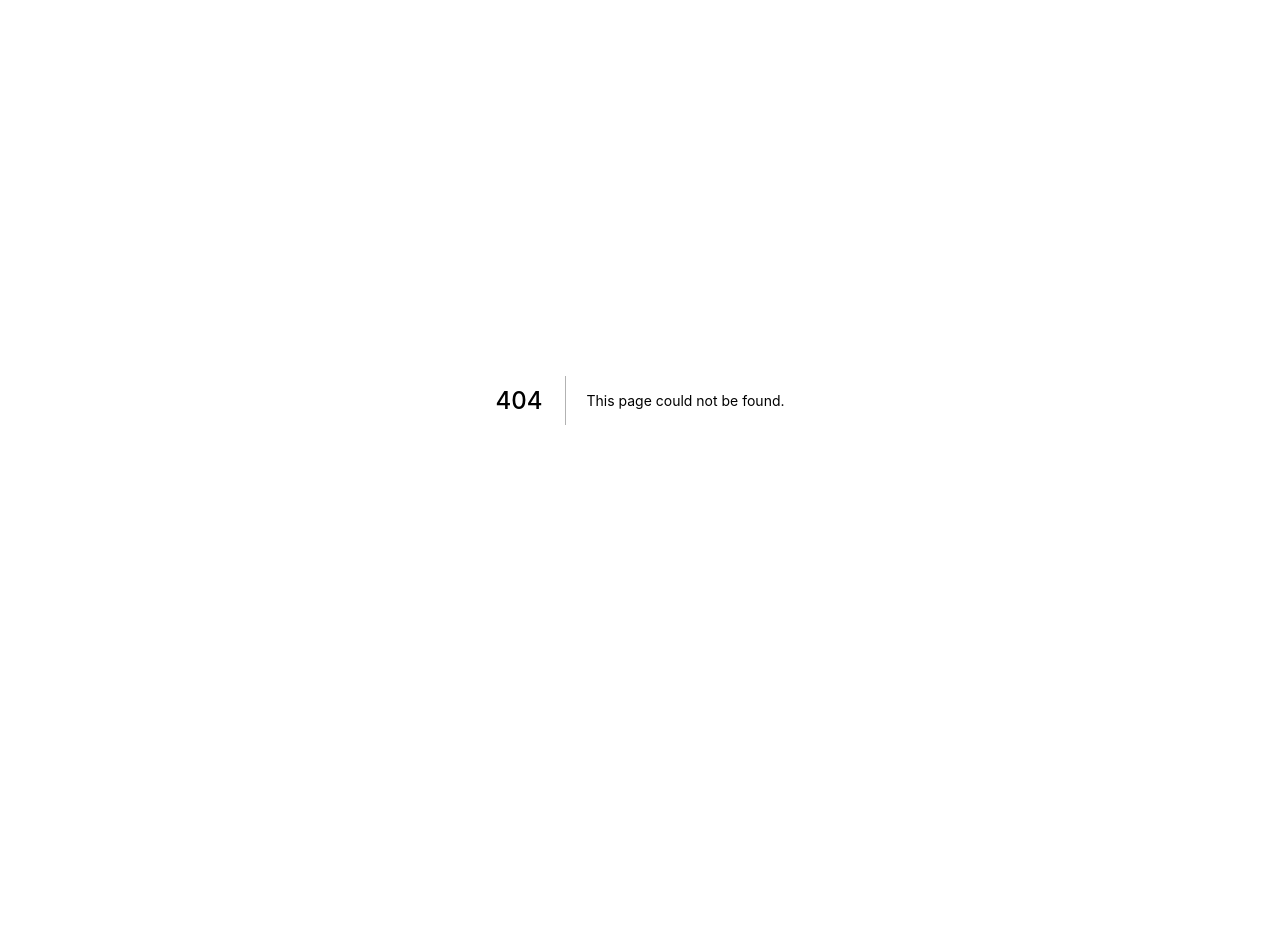
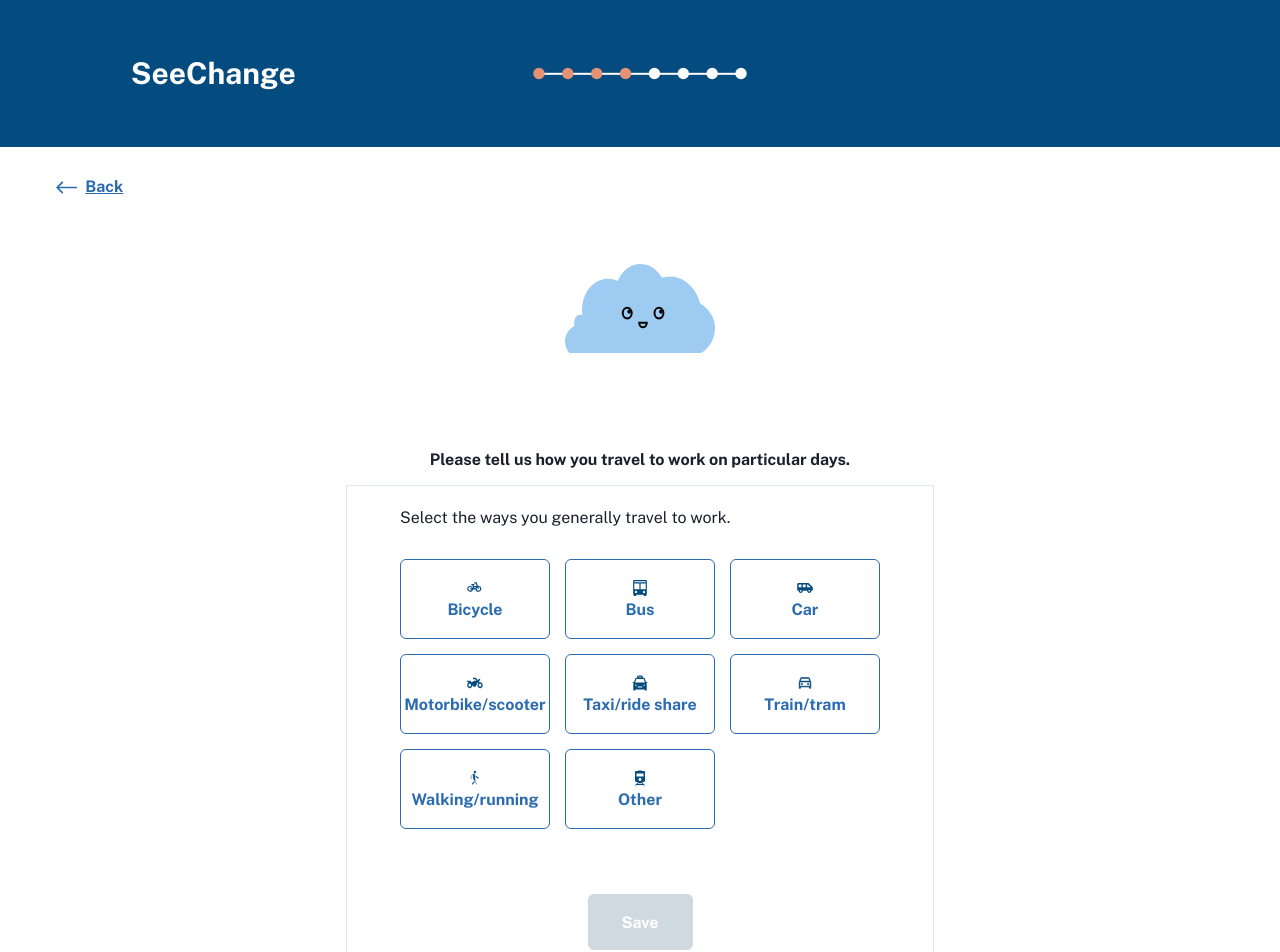
Before and after one commit to CodeforAustralia/council-emissions-calculator, a Next.js app: page /form/TravelMethodButtonsV2 in a window 1280 px wide. Before the commit this address had no page. Shown: the top 952 px of the page. Before the commit the page ends 800 px from the top, so only its background shows below. Built offline with nearby package versions, Linux system fonts and the light colour scheme.

Commit message:
TravelmethodButtons V2 states are controled within as the case the whole code is for travelMethod.

```diff
--- /dev/null
+++ b/pages/form/TravelMethodButtonsV2.jsx
@@ -0,0 +1,181 @@
+import ContinueButton, {
+    BackButton,
+  } from "../../components/LinkButton/LinkButton";
+  import { useState } from "react";
+  import {
+    Box,
+    Button,
+    Heading,
+    Text,
+    Flex,
+    SimpleGrid,
+    Icon,
+    Container,
+    Center,
+  } from "@chakra-ui/react";
+  import Layout from "../../components/Layout/Layout";
+  import useForm from "../../components/FormProvider";
+  import { modesOfTransport } from "../../utils/constants";
+  import { transportIcon } from "../../utils/constants";
+  import Counter from "../../components/TravelMethodButtons/CounterCarpool";
+  import Q4Progress from "../../public/images/progress-bar/travelMethodSelection-progress-dots.svg";
+  import Q4Cloud from "../../public/images/clouds/cloud-travelMethodSelection.svg";
+  import { useRouter } from "next/router";
+  import { sendLogs } from "../../utils/sendLogs";
+
+  const CP = "Carpool";
+
+  export default function TravelMethod() {
+    const { answers, setAnswers } = useForm();
+
+    const [transportMode, setTransportMode] = useState(
+      answers.mainTransportMode || []
+    );
+
+    const [show, setShow] = useState(false);
+    const saveAnswers = () =>
+      setAnswers((prev) => ({ ...prev, mainTransportMode: transportMode }));
+    const [count, setCount] = useState(0);
+
+    // handle when method button clicked
+
+    const methodClickHandler = (e) => {
+      const methodClicked = e.target.value;
+
+      if (methodClicked === "Carpool") {
+        setShow(!show);
+      }
+
+      let selected = transportMode;
+      // ? This line may be needed once data object methods to save data is finalised
+      // if (selected.includes(e.target.value)) {
+      //   const selected = selected.filter((mode) => mode !== e.target.value);
+      // } else {
+      selected = [...selected, methodClicked];
+      // }
+      setTransportMode(selected);
+    };
+
+    const router = useRouter();
+
+    const logMessage = (msg) => {
+      let incentiveMsg = () => {
+        if (!!answers.incentive) {
+          return "<filled>";
+        } else return "<empty>";
+      };
+      return {
+        page: router.pathname,
+        event: msg,
+        ...answers,
+        mainTransportMode: transportMode,
+        incentive: incentiveMsg(),
+      };
+    };
+    // counter function
+    const handleMinus = () => setCount(count - 1);
+
+    const handlePlus = () => setCount(count + 1);
+    return (
+      <Layout
+        isText={true}
+        Progress={Q4Progress}
+        maxContainerWidth="container.md"
+      >
+        <Box pos="absolute" top={["2", "5"]} left={["2", "10"]}>
+          <BackButton
+            href="/"
+            onClick={() => {
+              saveAnswers();
+              sendLogs(logMessage("Back button clicked"));
+            }}
+          />
+        </Box>
+        <Q4Cloud />
+        <Heading width={["100%", "60%"]} mb="16px" fontSize="16px">
+          {" "}
+          Please tell us how you travel to work on particular days.
+        </Heading>
+
+        <Container
+          border=".1px solid"
+          width={["305px", "708px"]}
+          height="740px"
+          maxHeight={"974px"}
+          borderColor="gray.200"
+          centerContent
+        >
+          <Flex
+            mt={5}
+            width={["268px", "480px"]}
+            justifyItem={["center", "left"]}
+          >
+            <Text mb="12px">Select the ways you generally travel to work.</Text>
+          </Flex>
+          {/*ALL travel method button selected here */}
+          <Center width={["305px", "548px"]} height={["351px", "304px"]}>
+            <SimpleGrid columns={3} id="selector" spacingX="15px" spacingY="15px">
+              {modesOfTransport.map((mode, i) => (
+                <Center key={mode}>
+                  <Button
+                    fontSize={["16px", "16px"]}
+                    height={["100px", "80px"]}
+                    width={["91.67px", "150px"]}
+                    border="1px"
+                    label={mode}
+                    value={mode}
+                    variant={transportMode.includes(mode) ? "solid" : "outline"}
+                    _active={{ border: "solid" }}
+                    _hover={{
+                      bg: "var(--chakra-colors-blue-500)",
+                      color: "#fff",
+                    }}
+                    colorScheme="blue"
+                    onClick={methodClickHandler}
+                  >
+                    {" "}
+                    <Center pos="absolute" fontSize={"16px"} mb={"22px"}>
+                      <Icon as={transportIcon[i]} />
+                    </Center>
+                    <Text fontSize="16px" mt={5}>
+                      {mode}
+                    </Text>
+                  </Button>
+                </Center>
+              ))}
+            </SimpleGrid>
+            {/* CARPOOL Question */}
+          </Center>
+          {/* ! will use the below line when data file field set */}
+          {/* {transportMode.includes("Carpool") || mode === "Carpool" && */}
+          {/*  use the below line just for testing before data field is ready */}
+          {show && (
+            <Counter
+              handleMinus={handleMinus}
+              handlePlus={handlePlus}
+              count={count}
+            />
+          )}
+
+          {/* NEXT BUTTON  */}
+
+          <Flex justify={["center", "end"]}>
+            <ContinueButton
+              // mainTransportMode: transportMode,
+              disabled={!transportMode.length > 0}
+              href="/form/Question5"
+              width={["305px", "105px"]}
+              height={["60px", "54.37px"]}
+              justifySelf="right"
+              onClick={() => {
+                saveAnswers();
+                sendLogs(logMessage("Next button clicked"));
+              }}
+            >
+              Save
+            </ContinueButton>
+          </Flex>
+        </Container>
+      </Layout>
+    );
+  }
```
